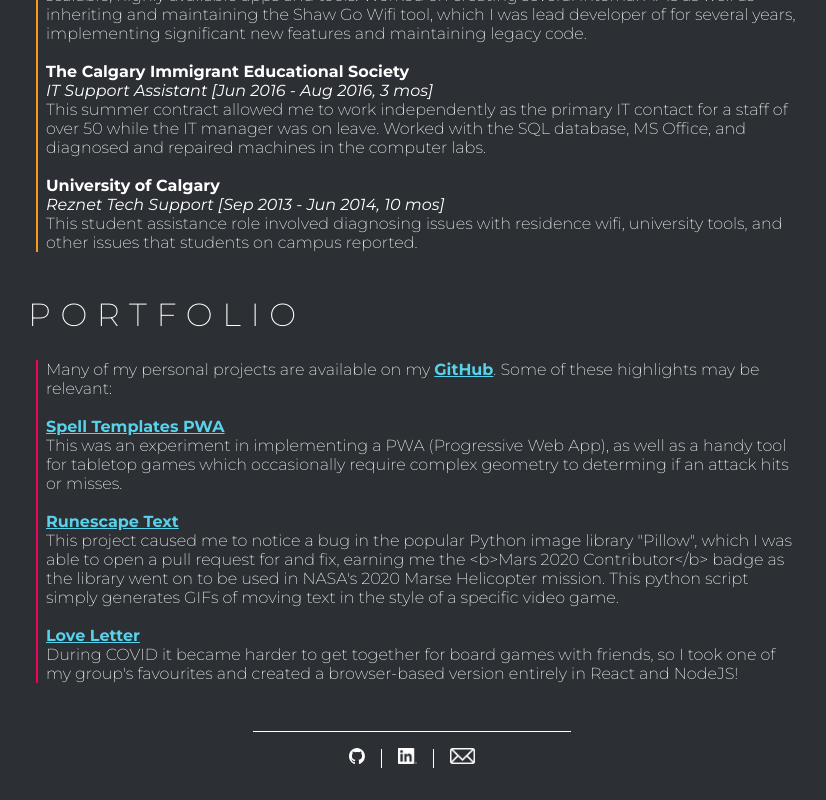
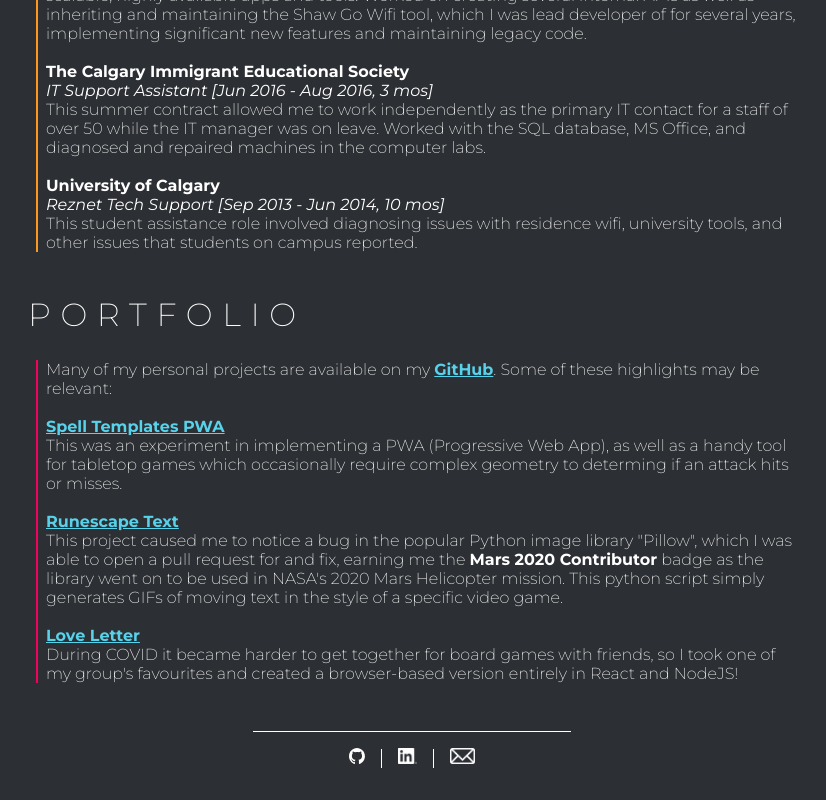
Before and after one commit to sircinnamon/rileylahddotme, a React app: page / in a window 1280 px wide. Shown: the part 1059-1859 px from the top of the page, without its empty margins (228-1054 px from the left). Built offline with nearby package versions, Linux system fonts and the light colour scheme.

Commit message:
Fix typo and quoted bold tag

```diff
--- a/modules/HomeView.jsx
+++ b/modules/HomeView.jsx
@@ -113,7 +113,7 @@ const HomeView = () => {
 					<br/>
 					<a rel="noopener noreferrer" target="_blank" href="https://github.com/sircinnamon/runescape-text">Runescape Text</a>
 					<br/>
-					{"This project caused me to notice a bug in the popular Python image library \"Pillow\", which I was able to open a pull request for and fix, earning me the <b>Mars 2020 Contributor</b> badge as the library went on to be used in NASA's 2020 Marse Helicopter mission. This python script simply generates GIFs of moving text in the style of a specific video game."}
+					{"This project caused me to notice a bug in the popular Python image library \"Pillow\", which I was able to open a pull request for and fix, earning me the "}<b>Mars 2020 Contributor</b>{" badge as the library went on to be used in NASA's 2020 Mars Helicopter mission. This python script simply generates GIFs of moving text in the style of a specific video game."}
 					<br/>
 					<br/>
 					<a rel="noopener noreferrer" target="_blank" href="https://sircinnamon.ca/ll/">Love Letter</a>
```
